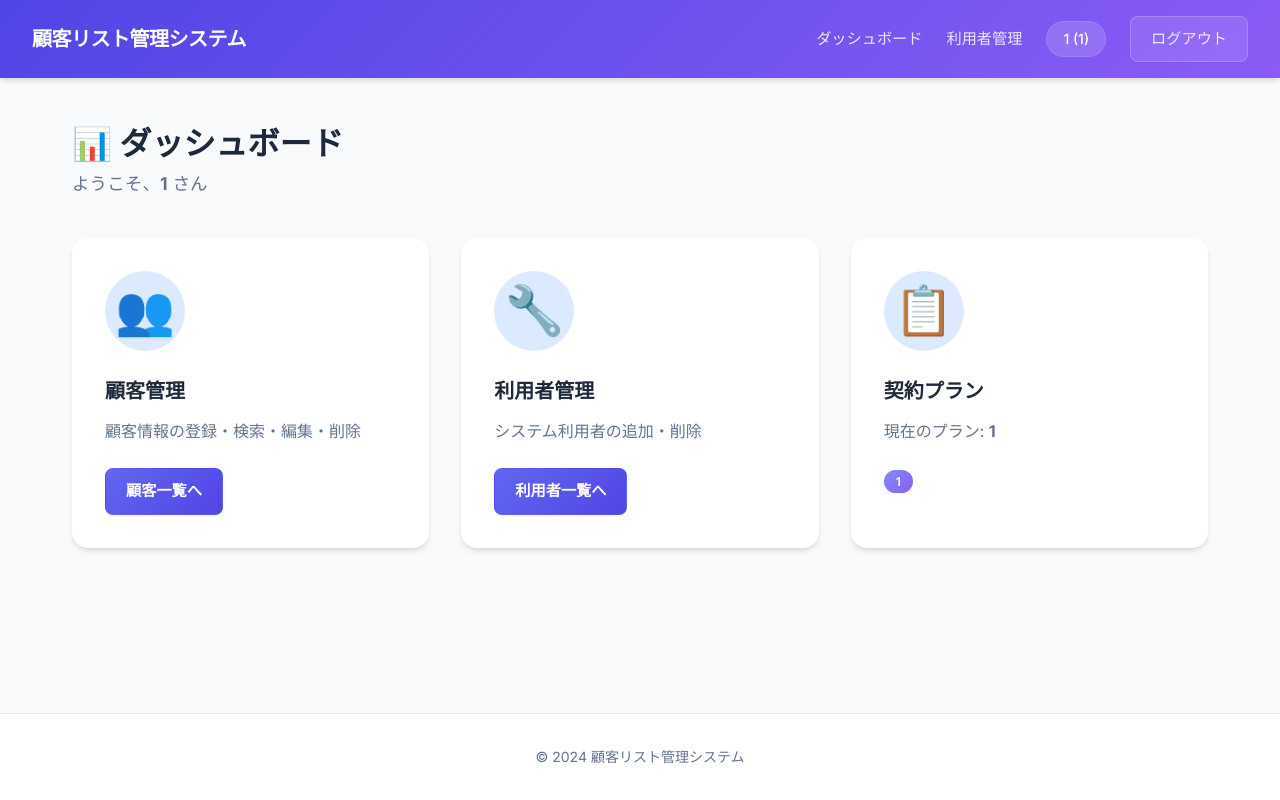
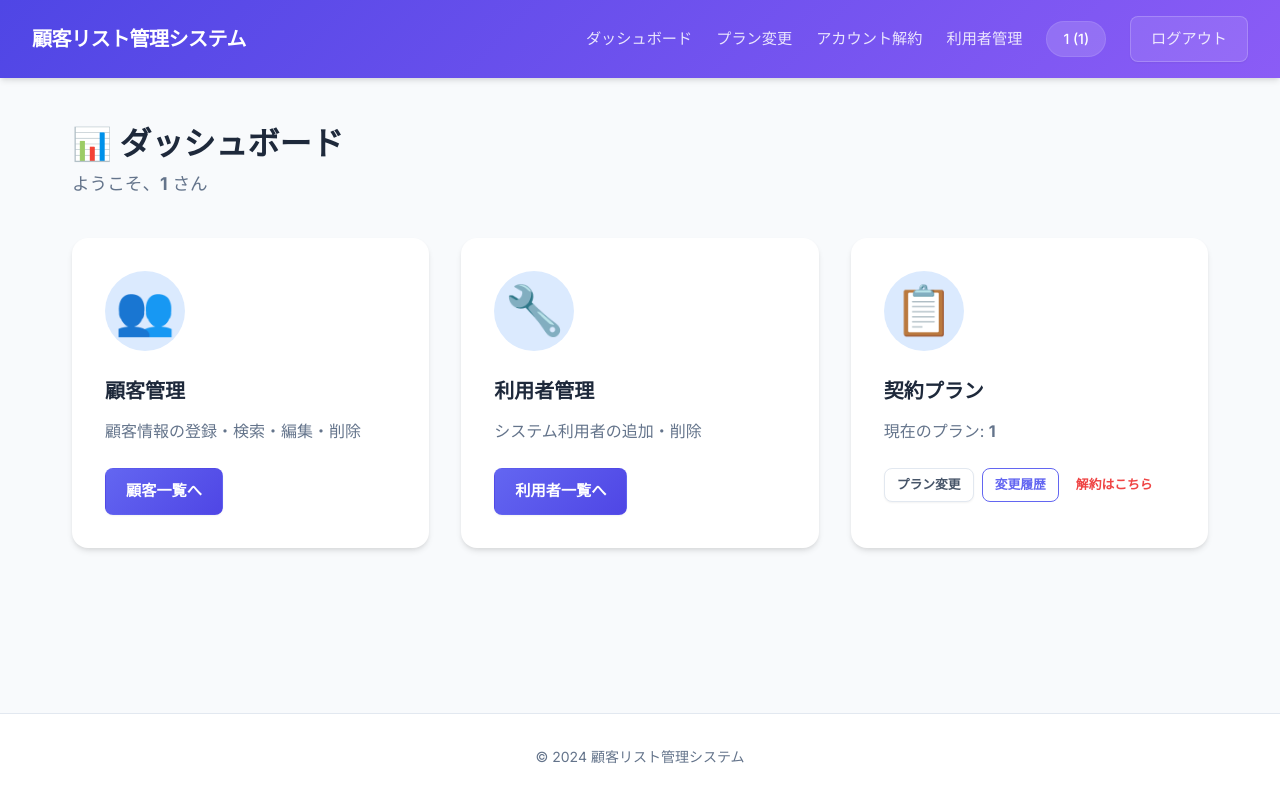
Before and after one commit to ToshiharuZZ/cuslist, a Flask app: page / in a window 1280 px wide. Run offline with Flask 3, Linux system fonts and the light colour scheme; the visitor is signed in with stand-in values (Sample User, id 1); parts of the project's set-up code (start-up, migrations or seed data) failed here and were passed over.

Commit message:
feat(ui): add navigation links and dashboard actions for Phase 7

```diff
--- a/app/static/css/style.css
+++ b/app/static/css/style.css
@@ -262,6 +262,40 @@ a {
 .btn-logout:hover {
     background: rgba(255, 255, 255, 0.2);
     transform: translateY(-1px);
+}
+
+.btn-outline {
+    background: transparent;
+    color: var(--primary-color);
+    border-color: var(--primary-color);
+    box-shadow: none;
+}
+
+.btn-outline:hover {
+    background: rgba(99, 102, 241, 0.1);
+    border-color: var(--primary-dark);
+}
+
+.btn-text {
+    background: transparent;
+    border-color: transparent;
+    box-shadow: none;
+    padding-left: 0.5rem;
+    padding-right: 0.5rem;
+}
+
+.btn-text:hover {
+    background: rgba(0, 0, 0, 0.05);
+}
+
+.text-danger {
+    color: var(--danger-color) !important;
+}
+
+.card-actions {
+    margin-top: 1rem;
+    display: flex;
+    gap: 0.5rem;
 }
 
 /* フォーム要素 */
--- a/app/templates/base.html
+++ b/app/templates/base.html
@@ -19,6 +19,8 @@
         </div>
         <div class="navbar-menu">
             <a href="{{ url_for('main.dashboard') }}">ダッシュボード</a>
+            <a href="#">プラン変更</a>
+            <a href="#">アカウント解約</a>
             {% if session.role == 'admin' %}
             <a href="{{ url_for('auth.user_list') }}">利用者管理</a>
             {% endif %}
--- a/app/templates/main/dashboard.html
+++ b/app/templates/main/dashboard.html
@@ -33,7 +33,11 @@
             <div class="dashboard-card-content">
                 <h3>契約プラン</h3>
                 <p>現在のプラン: <strong>{{ session.plan }}</strong></p>
-                <span class="badge badge-plan">{{ session.plan }}</span>
+                <div class="card-actions" style="margin-top: 1rem; display: flex; gap: 0.5rem; flex-wrap: wrap;">
+                    <a href="#" class="btn btn-secondary btn-sm">プラン変更</a>
+                    <a href="#" class="btn btn-outline btn-sm">変更履歴</a>
+                    <a href="#" class="btn btn-text btn-sm text-danger" style="margin-left: auto;">解約はこちら</a>
+                </div>
             </div>
         </div>
     </div>
```
